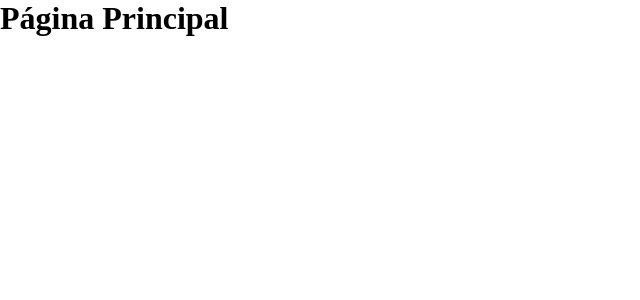
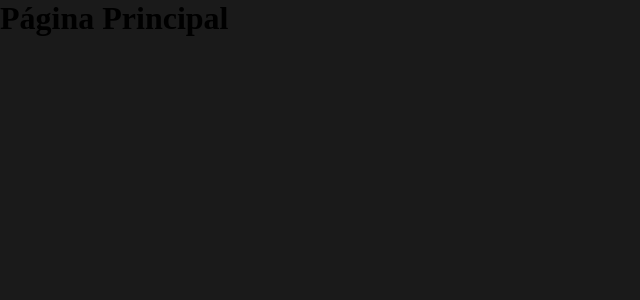
Before and after one commit to VMatiasDev/videoplayer, a Next.js app: page / in a window 1280 px wide. Shown: the top 300 px of the page, without its empty margins (0-640 px from the left). Built offline with nearby package versions, Linux system fonts and the light colour scheme.

Commit message:
style: set global bg color

```diff
--- a/styles/globals.css
+++ b/styles/globals.css
@@ -3,3 +3,7 @@
   padding: 0;
   box-sizing: border-box;
 }
+
+body {
+  background-color: #1a1a1a;
+}
```
